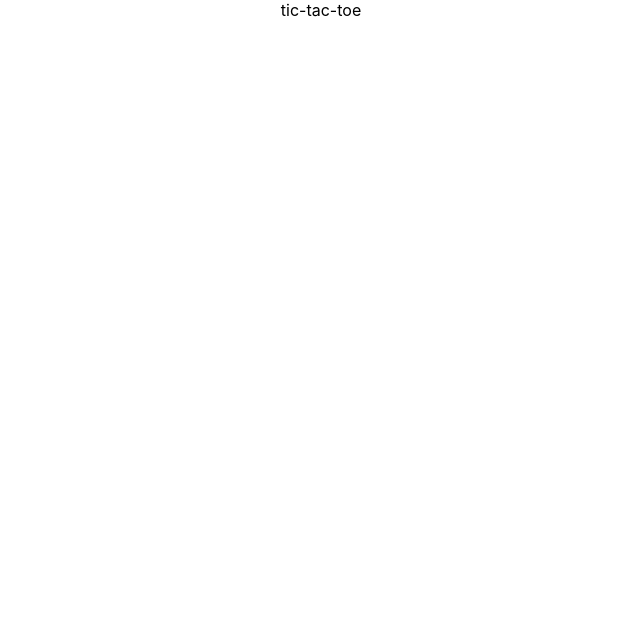
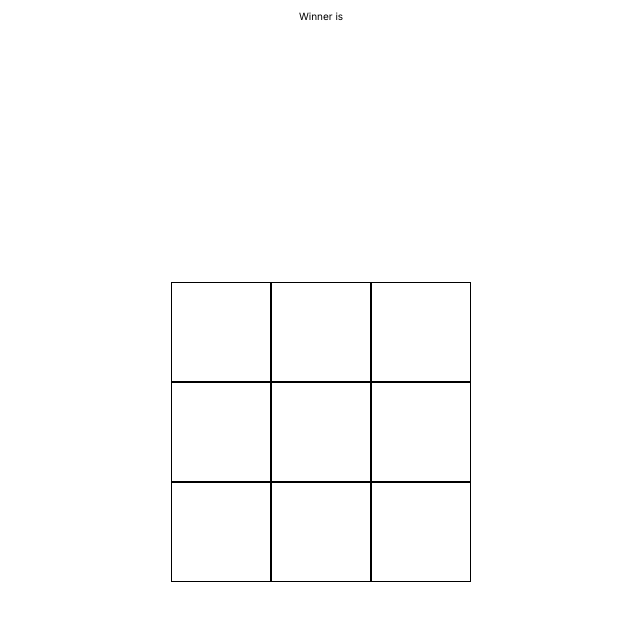
Before and after one commit to samiulhsohan/tic-tac-toe, a React (Create React App) app: page / in a window 1280 px wide. Shown: the top 620 px of the page, without its empty margins (319-959 px from the left). Built offline with nearby package versions, Linux system fonts and the light colour scheme.

Commit message:
add basic game

```diff
--- a/src/App.tsx
+++ b/src/App.tsx
@@ -1,8 +1,68 @@
 import React from 'react';
+import { useEffect } from 'react';
+import { useState } from 'react';
 import './App.css';
 
-function App() {
-  return <div className="App">tic-tac-toe</div>;
-}
+const winningCombinations = [
+  [0, 1, 2],
+  [3, 4, 5],
+  [6, 7, 8],
+  [0, 3, 6],
+  [1, 4, 7],
+  [2, 5, 8],
+  [0, 4, 8],
+  [2, 4, 6],
+];
+
+const App = () => {
+  const [board, setBoard] = useState<string[]>(Array(9).fill(null));
+  const [crossTurn, setCrossTurn] = useState(true);
+  const [winner, setWinner] = useState<null | string>(null);
+
+  const handleClick = (idx: number) => {
+    if (board[idx]) return;
+
+    const sign = crossTurn ? 'cross' : 'circle';
+    const newBoard = [...board];
+    newBoard[idx] = sign;
+
+    setBoard(newBoard);
+    setCrossTurn(!crossTurn);
+  };
+
+  const calculateWinner = (board: string[]) => {
+    for (let i = 0; i < winningCombinations.length; i++) {
+      const [a, b, c] = winningCombinations[i];
+
+      if (board[a] && board[a] === board[b] && board[a] === board[c]) {
+        return board[a];
+      }
+    }
+    return null;
+  };
+
+  useEffect(() => {
+    const winner = calculateWinner(board);
+
+    if (winner) {
+      setWinner(winner);
+      setBoard(Array(9).fill(null));
+      setCrossTurn(true);
+    }
+  }, [board]);
+
+  return (
+    <div className="App">
+      <p>Winner is {winner}</p>
+      <div className="board">
+        {board.map((value, idx) => (
+          <div className="square" key={idx} onClick={() => handleClick(idx)}>
+            {value}
+          </div>
+        ))}
+      </div>
+    </div>
+  );
+};
 
 export default App;
--- a/src/index.css
+++ b/src/index.css
@@ -1,13 +1,39 @@
+@import url('https://fonts.googleapis.com/css2?family=Inter:wght@400;500&display=swap');
+
+* {
+  box-sizing: border-box;
+}
+
 body {
   margin: 0;
-  font-family: -apple-system, BlinkMacSystemFont, 'Segoe UI', 'Roboto', 'Oxygen',
-    'Ubuntu', 'Cantarell', 'Fira Sans', 'Droid Sans', 'Helvetica Neue',
+  font-family: 'Inter', -apple-system, BlinkMacSystemFont, 'Segoe UI', 'Roboto',
+    'Oxygen', 'Ubuntu', 'Cantarell', 'Fira Sans', 'Droid Sans', 'Helvetica Neue',
     sans-serif;
-  -webkit-font-smoothing: antialiased;
-  -moz-osx-font-smoothing: grayscale;
 }
 
-code {
-  font-family: source-code-pro, Menlo, Monaco, Consolas, 'Courier New',
-    monospace;
+:root {
+  font-size: 10px;
+  --square-size: 10rem;
 }
+
+.board {
+  width: 100vw;
+  height: 100vh;
+  display: grid;
+  justify-content: center;
+  align-content: center;
+  justify-items: center;
+  align-items: center;
+  grid-template-columns: repeat(3, auto);
+}
+
+.square {
+  width: var(--square-size);
+  height: var(--square-size);
+  border: 1px solid black;
+  display: flex;
+  justify-content: center;
+  align-items: center;
+  position: relative;
+  cursor: pointer;
+}
```
